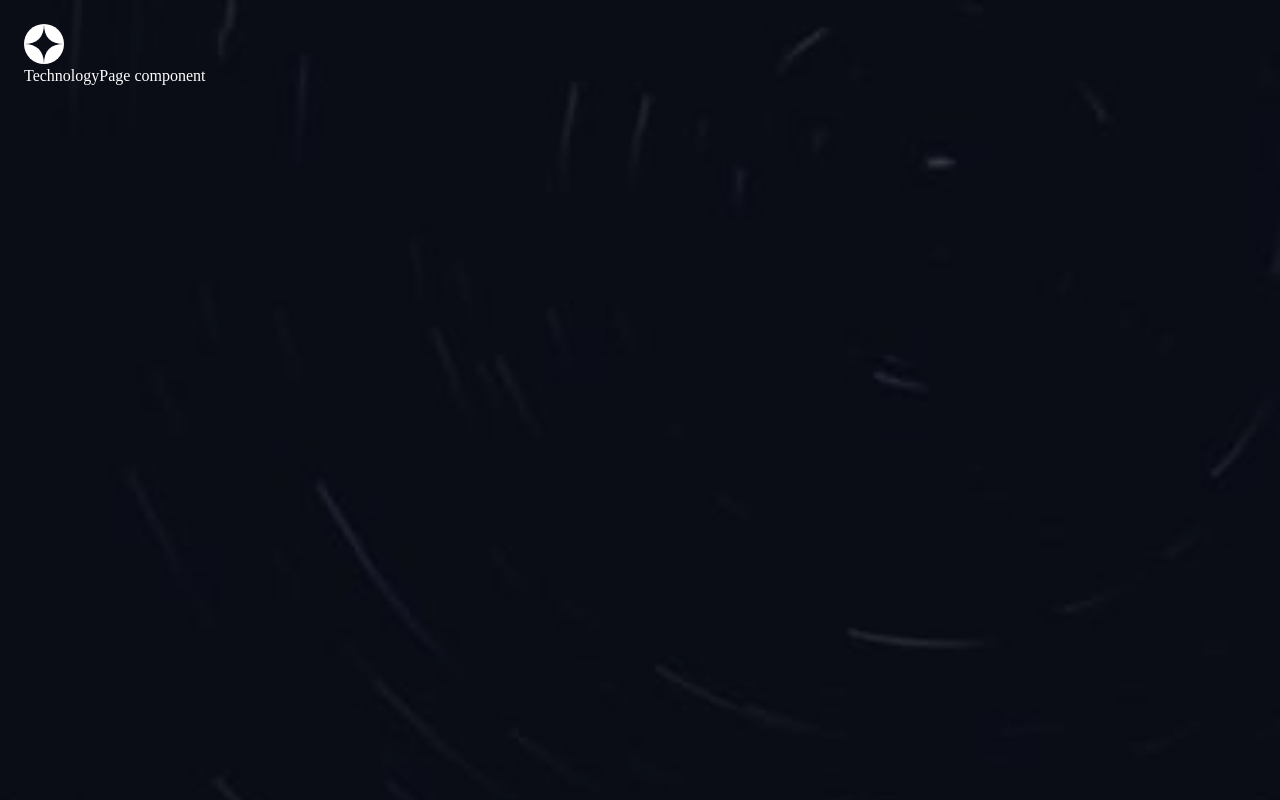
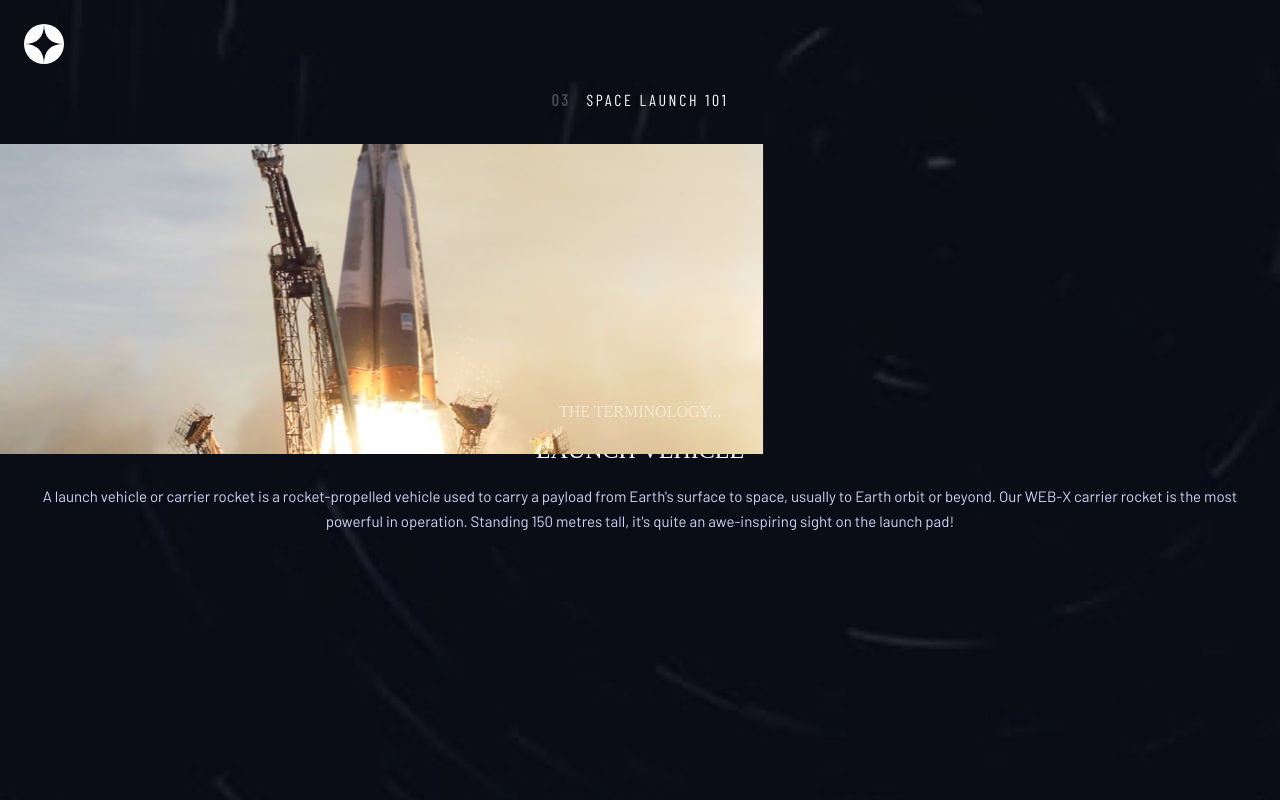
Before and after one commit to Patrick-Dolan/space-tourism-website, a React (Vite) app: page /technology in a window 1280 px wide. Built offline with nearby package versions, Linux system fonts and the light colour scheme; a web font is replaced by a local one.

Commit message:
add technology page layout and functionality

```diff
--- a/src/components/pages/TechnologyPage.jsx
+++ b/src/components/pages/TechnologyPage.jsx
@@ -1,6 +1,31 @@
+import PageHeader from "../shared/PageHeader";
+import data from "../../data.json";
+import { useState } from "react";
+
 function TechnologyPage() {
+  const { technology } = data;
+  const [selectedTechnology, setSelectedTechnology] = useState(technology[0]);
+
   return (
-    <div>TechnologyPage component</div>
+    <>
+      <PageHeader number="03" title="Space launch 101" />
+      <img src={"./src" + selectedTechnology.images.landscape.substring(1)} alt={`${selectedTechnology.name}`} className="mt-8 absolute left-0 min-w-screen" />
+      <div className="flex justify-center gap-7 mt-48">
+        {technology.map((tech, index) => (
+          <div key={tech.name} className="mt-8">
+            <button
+              onClick={() => setSelectedTechnology(tech)}
+              className={`block font-secondary text-base text-sub h-10 w-10 rounded-full border border-white leading-10 ${tech.name === selectedTechnology.name ? "text-tertiary bg-white" : " border-opacity-25"}`}
+            >
+              {index + 1}
+            </button>
+          </div>
+        ))}
+      </div>
+      <p className="mt-6 text-center uppercase font-secondary text-base opacity-50">the terminology...</p>
+      <h3 className="mt-2 uppercase text-center">{selectedTechnology.name}</h3>
+      <p className="mt-4 mb-16 text-center text-secondary">{selectedTechnology.description}</p>
+    </>
   );
 }
 
```
